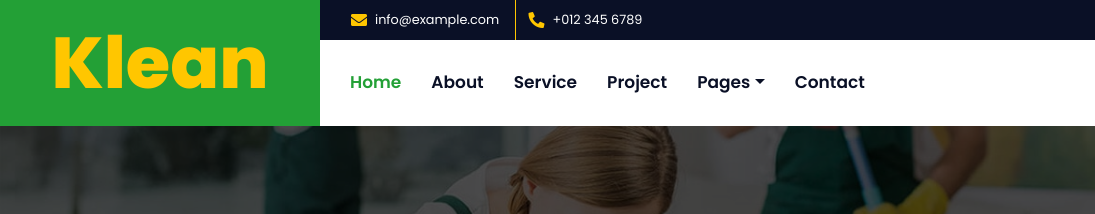
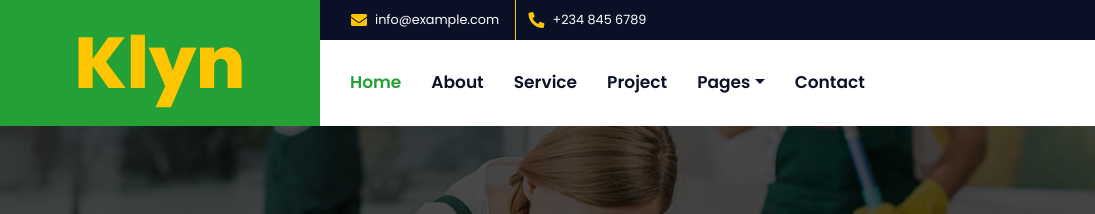
Before and after one commit to AkinolaAdewole/Klyn---Cleaning-Services-Webite, a plain HTML site: page index.html in a window 1280 px wide. Shown: the top 214 px of the page, 0-1095 px from the left. Drawn offline with nearby package versions, Linux system fonts and the light colour scheme.

Commit message:
Cleaning service website

```diff
--- a/index.html
+++ b/index.html
@@ -32,7 +32,7 @@
         <div class="row">
             <div class="col-lg-3 bg-secondary d-none d-lg-block">
                 <a href="" class="navbar-brand w-100 h-100 m-0 p-0 d-flex align-items-center justify-content-center">
-                    <h1 class="m-0 display-3 text-primary">Klean</h1>
+                    <h1 class="m-0 display-3 text-primary">Klyn</h1>
                 </a>
             </div>
             <div class="col-lg-9">
@@ -44,7 +44,7 @@
                         </div>
                         <div class="h-100 d-inline-flex align-items-center py-2 px-2">
                             <i class="fa fa-phone-alt text-primary mr-2"></i>
-                            <small>+012 345 6789</small>
+                            <small>+234 845 6789</small>
                         </div>
                     </div>
                     <div class="col-lg-5 text-right">
@@ -69,7 +69,7 @@
                 </div>
                 <nav class="navbar navbar-expand-lg bg-white navbar-light p-0">
                     <a href="" class="navbar-brand d-block d-lg-none">
-                        <h1 class="m-0 display-4 text-primary">Klean</h1>
+                        <h1 class="m-0 display-4 text-primary">Klyn</h1>
                     </a>
                     <button type="button" class="navbar-toggler" data-toggle="collapse" data-target="#navbarCollapse">
                         <span class="navbar-toggler-icon"></span>
```
